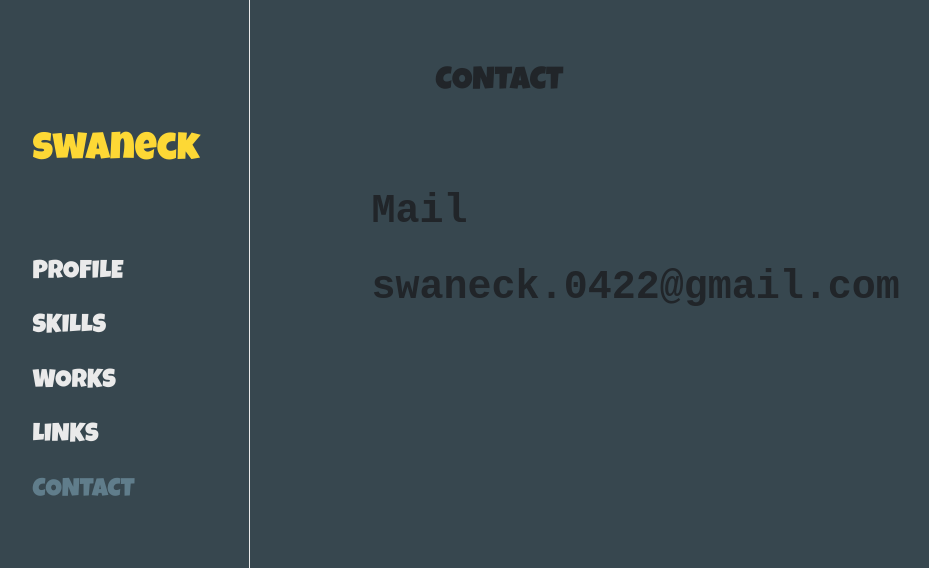
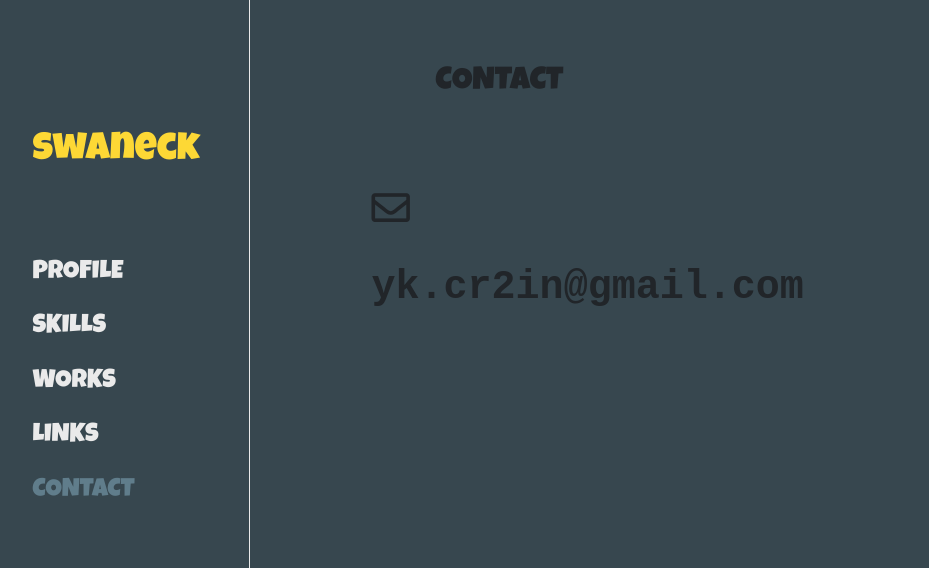
Before and after one commit to swaneck/swaneck.github.io, a website: page contact.html in a window 1280 px wide. Shown: the top 568 px of the page, without its empty margins (6-935 px from the left). Drawn offline with nearby package versions, Linux system fonts and the light colour scheme.

Commit message:
メールアイコンの適用

```diff
--- a/contact.html
+++ b/contact.html
@@ -52,8 +52,11 @@
       </header>
       <div class="top_right">
         <h2 class="sub-title">CONTACT</h2>
-        <p class="mail-address">Mail</p>
-        <p class="mail-address">swaneck.0422@gmail.com</p>
+        <div class="mail-wrap">
+          <p class="mail-address"><i class="far fa-envelope"></i></p>
+          <p class="mail-address">yk.cr2in@gmail.com</p>
+        </div>
+
       </div>
       <footer>
         <div class="inner">
```
